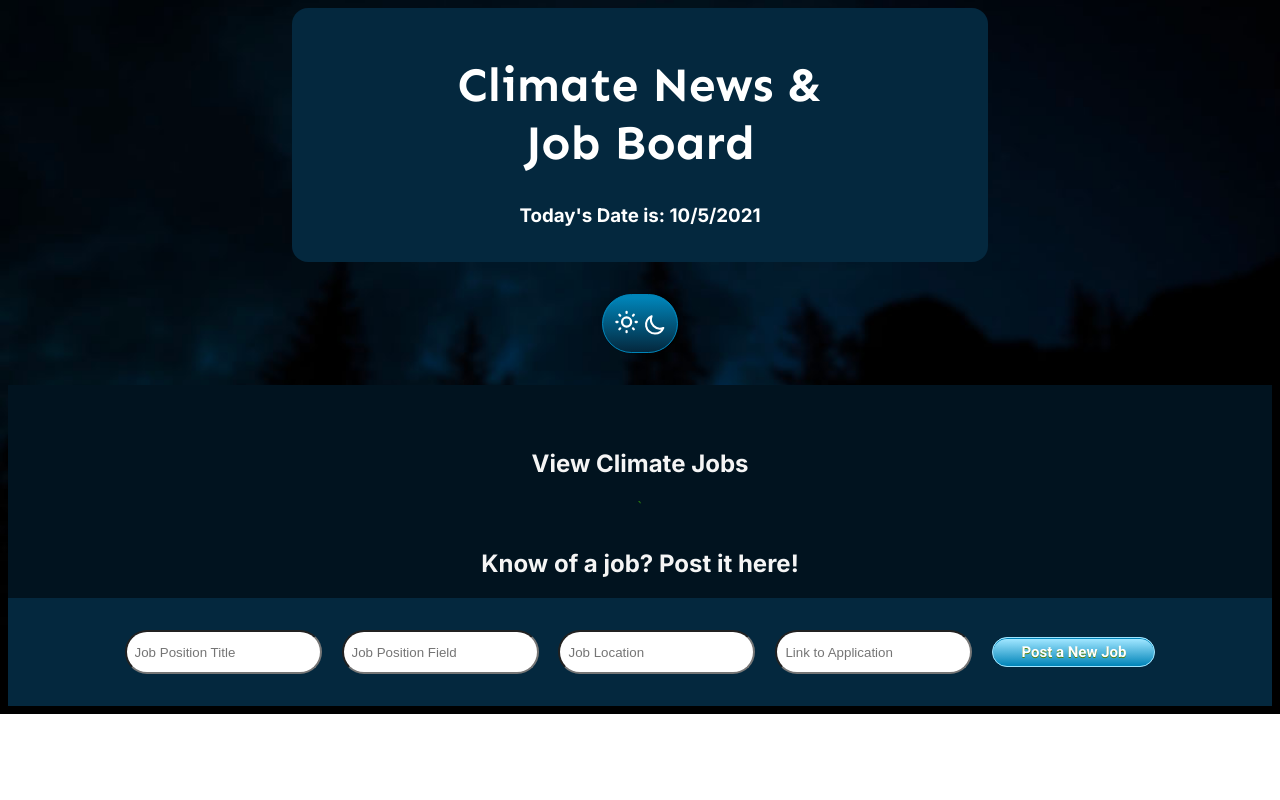
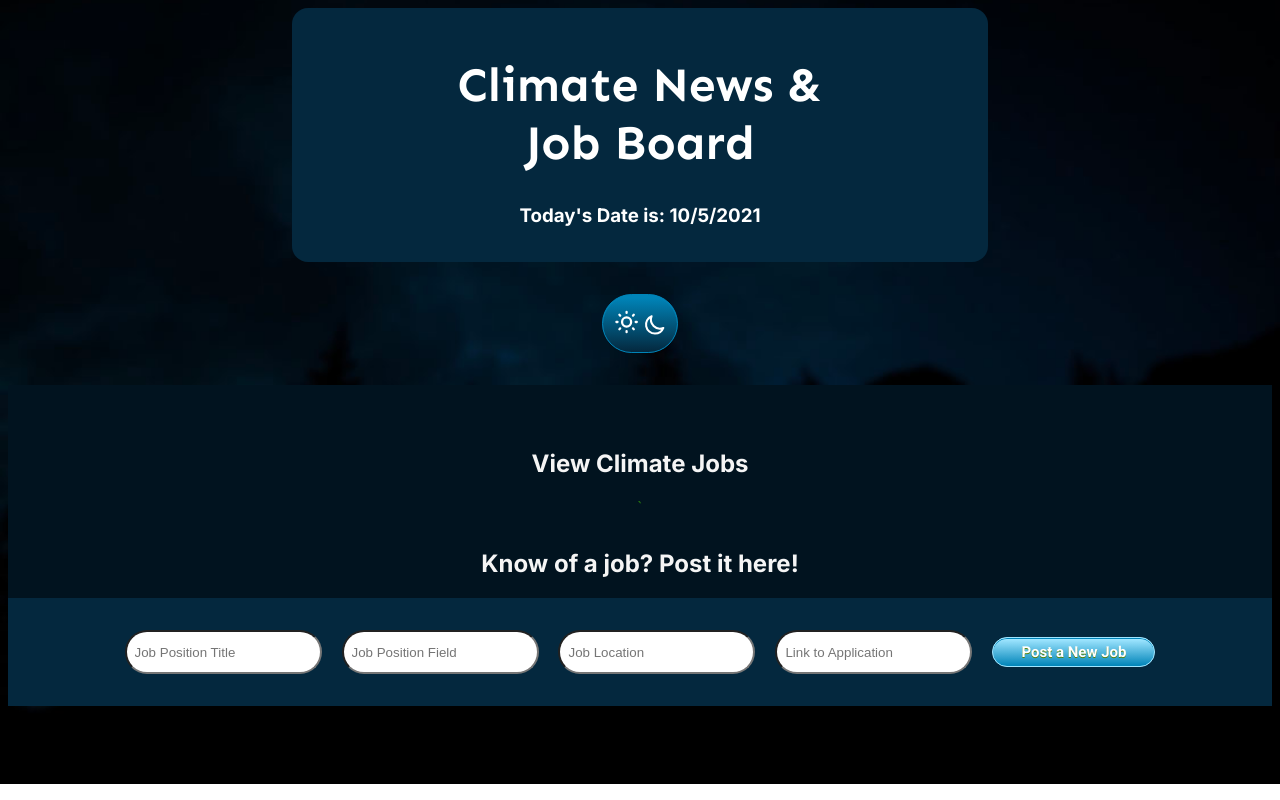
Before and after one commit to genneliu/env-news, a website: page client/index.html in a window 1280 px wide. Both pictures are taken after a click on the button 639 px from the left and 323 px from the top of the page. Drawn offline with nearby package versions, Linux system fonts and the light colour scheme; no server answers.

Commit message:
need.to.go.to.sleep.cant.stop.coding

```diff
--- a/client/styles.css
+++ b/client/styles.css
@@ -16,7 +16,7 @@ body {
     color: #246F12;
     font-family: 'Roboto', sans-serif;
     text-align: center;
-    background-image: url("/assets/forest-day-blur.jpg");
+    background-image: url("/assets/forest-day.jpg");
     height: 100%;
     background-position: center;
     background-repeat: no-repeat;
@@ -24,9 +24,9 @@ body {
 }
 
 .dark-mode {
-    background-image: url("/assets/dark-forest-blur.jpg");
+    background-image: url("/assets/dark-forest.jpg");
     height: 100%;
-    background-position: bottom;
+    background-position: left;
     background-repeat: no-repeat;
     background-size: cover;
   }
```
Also changed, not shown: client/assets/dark-forest.jpeg (deleted), client/assets/dark-forest.jpg (renamed from client/assets/dark-forest-blur.jpg), client/assets/forest-day-blur.jpg (deleted), client/assets/forest-day.jpg.
